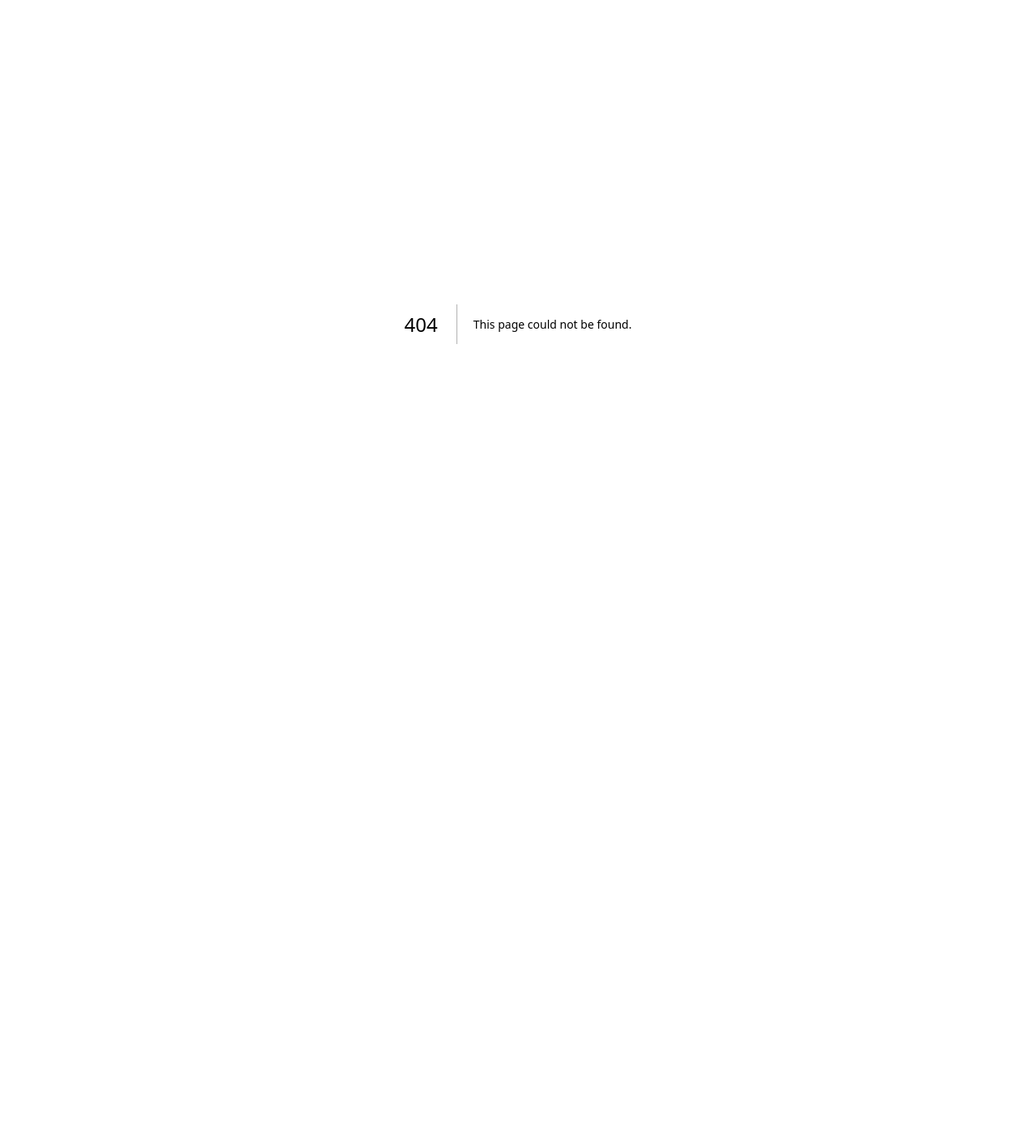
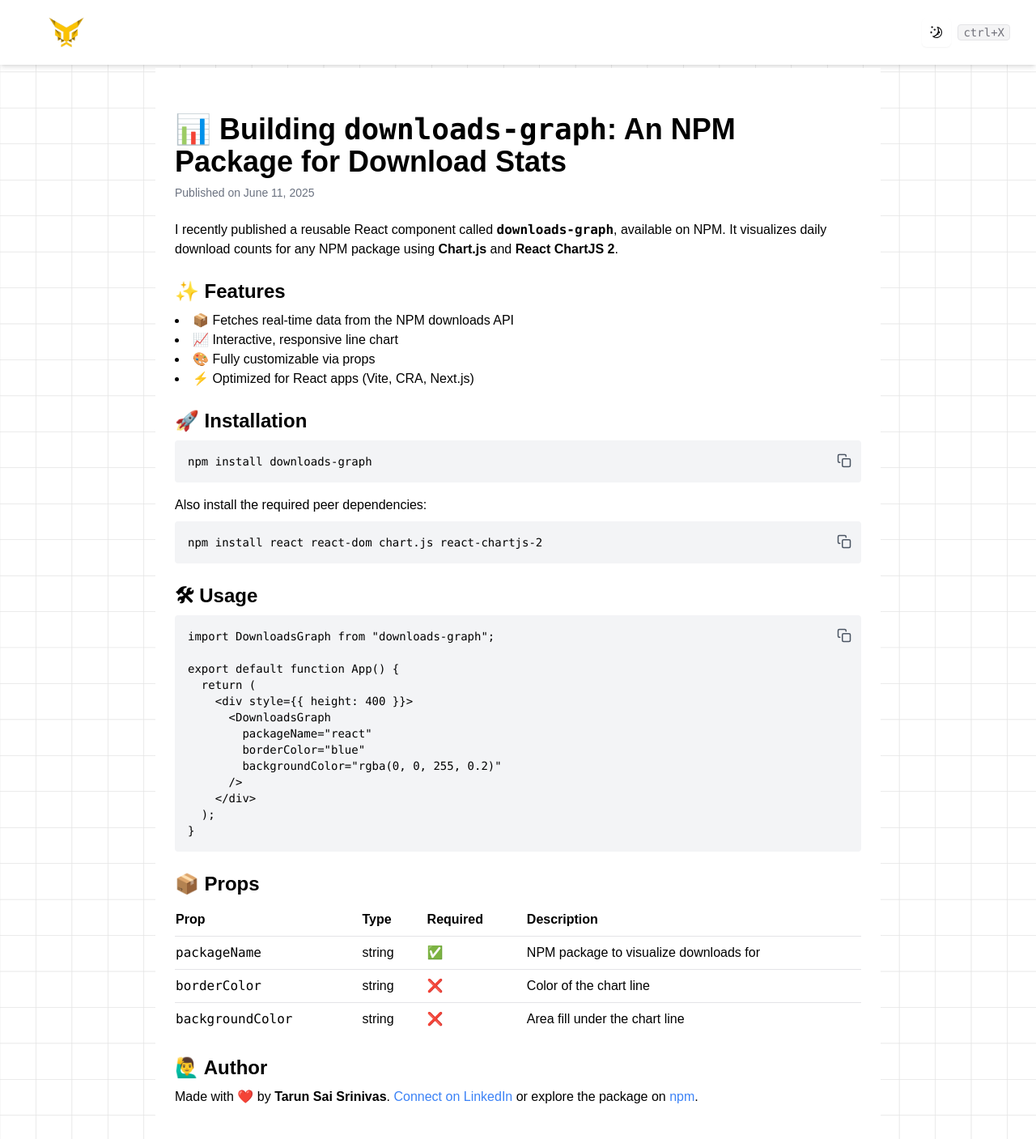
Before and after one commit to Tarunsaisrinivas/NextJS-Portfolio, a Next.js app: page /blogs/downloads-graph in a window 1280 px wide. Before the commit this address had no page. Shown: the whole page at 81% size. Before the commit the page ends 800 px from the top, so only its background shows below. Built offline with nearby package versions, Linux system fonts and the light colour scheme.

Commit message:
added blog 3

```diff
--- /dev/null
+++ b/app/blogs/downloads-graph/page.jsx
@@ -0,0 +1,164 @@
+"use client";
+
+import React, { useState } from "react";
+import Navbar from "@/app/containers/Navbar2";
+import { FiCheck, FiCopy } from "react-icons/fi";
+
+const CopyButton = ({ textToCopy }) => {
+  const [copied, setCopied] = useState(false);
+
+  const handleCopy = async () => {
+    try {
+      await navigator.clipboard.writeText(textToCopy);
+      setCopied(true);
+      setTimeout(() => setCopied(false), 2000);
+    } catch {
+      alert("Failed to copy to clipboard");
+    }
+  };
+
+  return (
+    <button
+      onClick={handleCopy}
+      className="absolute top-3 right-2 p-1 text-gray-600 hover:text-black dark:text-gray-300 dark:hover:text-white transition"
+      type="button"
+      aria-label="Copy to clipboard"
+    >
+      {copied ? <FiCheck size={18} /> : <FiCopy size={18} />}
+    </button>
+  );
+};
+
+
+const DownloadsGraphPost = () => {
+  const installCmd = "npm install downloads-graph";
+  const peerDepsCmd = "npm install react react-dom chart.js react-chartjs-2";
+  const usageCode = `import DownloadsGraph from "downloads-graph";
+
+export default function App() {
+  return (
+    <div style={{ height: 400 }}>
+      <DownloadsGraph
+        packageName="react"
+        borderColor="blue"
+        backgroundColor="rgba(0, 0, 255, 0.2)"
+      />
+    </div>
+  );
+}`;
+
+  return (
+    <>
+      <Navbar />
+      <section className="max-w-4xl mx-auto px-6 py-10 bg-white dark:bg-black text-black dark:text-white">
+        <h1 className="text-4xl font-bold mt-4 mb-2">
+          📊 Building <code>downloads-graph</code>: An NPM Package for Download
+          Stats
+        </h1>
+        <p className="text-gray-500 dark:text-gray-400 text-sm mb-6">
+          Published on June 11, 2025
+        </p>
+
+        <p className="mb-4">
+          I recently published a reusable React component called{" "}
+          <strong>
+            <code>downloads-graph</code>
+          </strong>
+          , available on NPM. It visualizes daily download counts for any NPM
+          package using <strong>Chart.js</strong> and{" "}
+          <strong>React ChartJS 2</strong>.
+        </p>
+
+        <h2 className="text-2xl font-semibold mt-6 mb-2">✨ Features</h2>
+        <ul className="list-disc list-inside mb-6">
+          <li>📦 Fetches real-time data from the NPM downloads API</li>
+          <li>📈 Interactive, responsive line chart</li>
+          <li>🎨 Fully customizable via props</li>
+          <li>⚡ Optimized for React apps (Vite, CRA, Next.js)</li>
+        </ul>
+
+        <h2 className="text-2xl font-semibold mt-6 mb-2">🚀 Installation</h2>
+        <div className="relative bg-gray-100 dark:bg-gray-900 p-4 rounded mb-4 text-sm overflow-auto font-mono">
+          <code className="whitespace-pre break-all block">{installCmd}</code>
+          <CopyButton textToCopy={installCmd} />
+        </div>
+
+        <p className="mb-2">Also install the required peer dependencies:</p>
+
+        <div className="relative bg-gray-100 dark:bg-gray-900 p-4 rounded mb-4 text-sm overflow-auto font-mono">
+          <code className="whitespace-pre break-all block">{peerDepsCmd}</code>
+          <CopyButton textToCopy={peerDepsCmd} />
+        </div>
+
+        <h2 className="text-2xl font-semibold mt-6 mb-2">🛠 Usage</h2>
+        <div className="relative bg-gray-100 dark:bg-gray-900 p-4 rounded mb-6 text-sm overflow-auto font-mono">
+          <pre className="whitespace-pre-wrap">{usageCode}</pre>
+          <CopyButton textToCopy={usageCode} />
+        </div>
+
+        <h2 className="text-2xl font-semibold mt-6 mb-2">📦 Props</h2>
+        <table className="table-auto w-full text-left border-collapse mb-6">
+          <thead>
+            <tr className="border-b dark:border-gray-700">
+              <th className="py-2 pr-4">Prop</th>
+              <th className="py-2 pr-4">Type</th>
+              <th className="py-2 pr-4">Required</th>
+              <th className="py-2">Description</th>
+            </tr>
+          </thead>
+          <tbody>
+            <tr className="border-b dark:border-gray-700">
+              <td className="py-2 pr-4">
+                <code>packageName</code>
+              </td>
+              <td className="py-2 pr-4">string</td>
+              <td className="py-2 pr-4">✅</td>
+              <td className="py-2">NPM package to visualize downloads for</td>
+            </tr>
+            <tr className="border-b dark:border-gray-700">
+              <td className="py-2 pr-4">
+                <code>borderColor</code>
+              </td>
+              <td className="py-2 pr-4">string</td>
+              <td className="py-2 pr-4">❌</td>
+              <td className="py-2">Color of the chart line</td>
+            </tr>
+            <tr>
+              <td className="py-2 pr-4">
+                <code>backgroundColor</code>
+              </td>
+              <td className="py-2 pr-4">string</td>
+              <td className="py-2 pr-4">❌</td>
+              <td className="py-2">Area fill under the chart line</td>
+            </tr>
+          </tbody>
+        </table>
+
+        <h2 className="text-2xl font-semibold mt-6 mb-2">🙋‍♂️ Author</h2>
+        <p>
+          Made with ❤️ by <strong>Tarun Sai Srinivas</strong>.{" "}
+          <a
+            href="https://www.linkedin.com/in/tarun-sai-srinivas"
+            target="_blank"
+            rel="noopener noreferrer"
+            className="text-blue-500 hover:underline"
+          >
+            Connect on LinkedIn
+          </a>{" "}
+          or explore the package on{" "}
+          <a
+            href="https://www.npmjs.com/package/downloads-graph"
+            target="_blank"
+            rel="noopener noreferrer"
+            className="text-blue-500 hover:underline"
+          >
+            npm
+          </a>
+          .
+        </p>
+      </section>
+    </>
+  );
+};
+
+export default DownloadsGraphPost;
--- a/app/blogs/jwt/page.jsx
+++ b/app/blogs/jwt/page.jsx
@@ -143,6 +143,20 @@
           #SecurityBestPractices #WebDevelopment #CyberSecurity #FullStack #JWT
           #NodeJS #DevTips
         </p>
+        <h2 className="text-2xl font-semibold mt-6 mb-2">🙋‍♂️ Author</h2>
+        <p>
+          Made with ❤️ by <strong>Tarun Sai Srinivas</strong>.{" "}
+          <a
+            href="https://www.linkedin.com/in/tarun-sai-srinivas"
+            target="_blank"
+            rel="noopener noreferrer"
+            className="text-blue-500 hover:underline"
+          >
+            Connect on LinkedIn
+          </a>{" "}
+
+          .
+        </p>
       </section>
     </>
   );
--- a/app/blogs/page.jsx
+++ b/app/blogs/page.jsx
@@ -19,13 +19,14 @@
       <Navbar />
       <section className="bg-white dark:bg-black max-w-4xl mx-auto p-6">
         <h1 className="text-3xl font-bold mb-6">Blog</h1>
+
         <h2 className="mt-2 text-lg">
-          Launch the code editor — write, compile, and test in seconds! –{" "}
+          Track NPM Download Stats Using a Reusable React Component –{" "}
           <button
-            onClick={() => handleNavigation("/blogs/code-compiler")}
+            onClick={() => handleNavigation("/blogs/downloads-graph")}
             className="text-blue-600 underline hover:text-blue-800"
           >
-            Click here
+            Read more
           </button>
         </h2>
 
@@ -34,8 +35,8 @@
             <div className="h-6 w-6 border-4 border-yellow-400 border-t-transparent rounded-full animate-spin" />
           </div>
         )}
-
-        <div className="space-y-6">
+        {/* blog1 */}
+        <div className="space-y-6 mt-6">
           <div
             onClick={() => handleNavigation("/blogs/screen-size-indicator")}
             className="p-4 border border-gray-300 dark:border-gray-700 rounded-lg hover:bg-gray-50 dark:hover:bg-white/10 transition cursor-pointer"
@@ -45,7 +46,7 @@
             </h2>
             <p className="text-sm text-gray-500 mt-1">May 20, 2025</p>
           </div>
-
+          {/* blog 2 */}
           <div
             onClick={() => handleNavigation("/blogs/jwt")}
             className="p-4 border border-gray-300 dark:border-gray-700 rounded-lg hover:bg-gray-50 dark:hover:bg-white/10 transition cursor-pointer"
@@ -55,6 +56,16 @@
             </h2>
             <p className="text-sm text-gray-500 mt-1">May 21, 2025</p>
           </div>
+          {/* blog3 */}
+          <div
+            onClick={() => handleNavigation("/blogs/downloads-graph")}
+            className="p-4 border border-gray-300 dark:border-gray-700 rounded-lg hover:bg-gray-50 dark:hover:bg-white/10 transition cursor-pointer"
+          >
+            <h2 className="text-xl font-semibold">
+              📊 Building downloads-graph: An NPM Package for Download Stats
+            </h2>
+            <p className="text-sm text-gray-500 mt-1">June 11, 2025</p>
+          </div>
         </div>
       </section>
     </>
--- a/app/blogs/screen-size-indicator/page.jsx
+++ b/app/blogs/screen-size-indicator/page.jsx
@@ -5,21 +5,7 @@
 import GistEmbed from "@/components/ui/GistEmbed";
 import { Image } from "antd";
 import DownloadsChart from "@/components/ui/DownloadsChart";
-
 const ResponsiveIndicatorBlog = () => {
-  const gistRef = useRef(null);
-
-  useEffect(() => {
-    const gistScript = document.createElement("script");
-    gistScript.src =
-      "https://gist.github.com/Tarunsaisrinivas/87be4fea3ad1fd0bcf465a14d11ad6fc.js";
-    gistScript.async = true;
-
-    if (gistRef.current) {
-      gistRef.current.innerHTML = ""; // Clear old script
-      gistRef.current.appendChild(gistScript);
-    }
-  }, []);
 
   const [copied, setCopied] = useState(false);
   const command = "npm i screen-indicator";
@@ -95,8 +81,6 @@
           <h2>🧩 Code Sample</h2>
           <GistEmbed gistId="Tarunsaisrinivas/87be4fea3ad1fd0bcf465a14d11ad6fc" />
 
-          <div ref={gistRef} className="my-6" />
-
           <h2>🎥 Demo</h2>
           <div className="aspect-w-16 aspect-h-9 mb-6">
             <iframe
@@ -109,7 +93,11 @@
 
           <h2>📈 Downloads (Last 30 days)</h2>
           <div className="mb-8 ">
-            <DownloadsChart packageName="screen-indicator" />
+            <DownloadsChart
+              packageName="screen-indicator"
+              borderColor="rgba(252,192,2)"
+              backgroundColor="rgba(252,192,2,0.2)"
+            />
           </div>
 
           <h2>🖼️ Screenshots</h2>
@@ -160,6 +148,28 @@
             development workflows. I hope it helps speed up yours too!
           </p>
         </article>
+        <h2 className="text-2xl font-semibold mt-6 mb-2">🙋‍♂️ Author</h2>
+        <p>
+          Made with ❤️ by <strong>Tarun Sai Srinivas</strong>.{" "}
+          <a
+            href="https://www.linkedin.com/in/tarun-sai-srinivas"
+            target="_blank"
+            rel="noopener noreferrer"
+            className="text-blue-500 hover:underline"
+          >
+            Connect on LinkedIn
+          </a>{" "}
+          or explore the package on{" "}
+          <a
+            href="https://www.npmjs.com/package/screen-indicator"
+            target="_blank"
+            rel="noopener noreferrer"
+            className="text-blue-500 hover:underline"
+          >
+            npm
+          </a>
+          .
+        </p>
       </div>
     </>
   );
--- a/app/containers/Navbar.jsx
+++ b/app/containers/Navbar.jsx
@@ -1,8 +1,8 @@
 "use client"
 import React, { useState } from 'react';
 import { ModeToggle } from '@/components/ui/ModeToggle';
+import { FiMenu, FiX } from 'react-icons/fi';  // Hamburger and close icons
 import Image from 'next/image';
-import { FiMenu, FiX } from 'react-icons/fi';  // Hamburger and close icons
 import Link from 'next/link';
 
 const Navbar = () => {
--- a/app/pages/Skills.jsx
+++ b/app/pages/Skills.jsx
@@ -9,6 +9,7 @@
   { name: "JavaScript", img: "/assets/js.svg" },
   { name: "React", img: "/assets/react.svg" },
   { name: "Next.js", img: "/assets/nextjs.png" },
+  { name: "Git", img: "/assets/git.png" },
   { name: "Tailwind CSS", img: "/assets/tailwindcss.png" },
   { name: "shadcn UI", img: "/assets/shadcn.png" },
   { name: "React Native", img: "/assets/react-native.png" },
--- a/components/ui/DownloadsChart.jsx
+++ b/components/ui/DownloadsChart.jsx
@@ -22,7 +22,7 @@
   Legend
 );
 
-export default function DownloadsChart({ packageName }) {
+export default function DownloadsChart({ packageName,borderColor, backgroundColor }) {
   const [chartData, setChartData] = useState(null);
 
   useEffect(() => {
@@ -42,8 +42,8 @@
             {
               label: `Downloads per day for ${packageName}`,
               data: downloads,
-              borderColor: "rgba(252,192,2)",
-              backgroundColor: "rgba(75,192,192,0.2)",
+              borderColor: `${borderColor}`,
+              backgroundColor:`${backgroundColor}`,
               fill: true,
               tension: 0.3,
             },
@@ -55,7 +55,7 @@
     }
 
     fetchDownloads();
-  }, [packageName]);
+  }, [packageName, borderColor, backgroundColor]);
 
   if (!chartData) return <p>Loading chart...</p>;
 
```
Also changed, not shown: public/assets/git.png (added).
